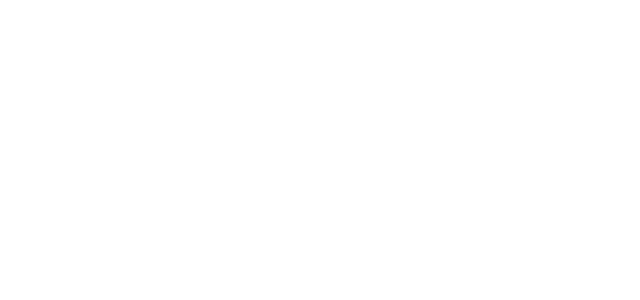
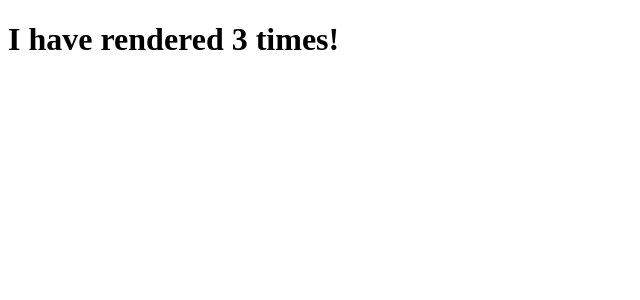
Before and after one commit to Padmavathi-SJ/Hooks, a React (Create React App) app in the folder client/: page /useEffect1 in a window 1280 px wide. Before the commit this address had no page. Shown: the top 300 px of the page, without its empty margins (0-640 px from the left). Built offline with nearby package versions, Linux system fonts and the light colour scheme.

Commit message:
updated useEffect

```diff
--- a/client/src/App.jsx
+++ b/client/src/App.jsx
@@ -3,6 +3,7 @@
 import UseStateHook from './Materials/useStateHook';
 import UseStateHook2 from './Materials/useStateHook2';
 import UseStateHook3 from './Materials/useStateHook3';
+import UseEffectHook1 from './Materials/useEffectHook1';
 
 function App(){
   return (
@@ -12,6 +13,7 @@
         <Route path="/" element={<UseStateHook />}/>
         <Route path="/example2" element={<UseStateHook2 />}/>
         <Route path="/example3" element={<UseStateHook3 />}/>
+        <Route path="/useEffect1" element={<UseEffectHook1 />}/>
       </Routes>
     </Router>
     </>
--- /dev/null
+++ b/client/src/Materials/useEffectHook1.jsx
@@ -0,0 +1,44 @@
+// useEffect
+
+/*
+1. Allow us to perform sideEffects in our component
+example:  1. fetching data from api
+          2. Directly updating DOM
+          3. set time out, set time intervals
+
+
+--> useEffect will have 2 things --> callback func(), dependencies
+We can use useEffect with any dependencies
+callback fn, and with empty array also we can use
+
+1. --> Whenever we are using useEffect without any dependencies, then it will execute its function,
+whenever any state changes in this component.
+
+2. --> If we are added an empty array or whenever we are using an empty array, then it will execute the callback function
+only once when the component gets loaded.
+
+3. ---> if we give count inside array --> whenever the count changes the useEffect function again will be executed
+          */
+
+
+import { useEffect, useState } from "react";
+
+function useEffectHook1() {
+    const [count, setCount] = useState(0);
+    const [name, setName] = useState('React Hooks');
+
+    useEffect(() => {
+        setTimeout(() => {
+            setCount(count => count+1);
+        }, 2000)
+    }, [count, name])
+
+
+    return(
+        <>
+        <h1>I have rendered {count} times!</h1>
+        </>
+    )
+}
+
+export default useEffectHook1;
--- a/client/src/index.js
+++ b/client/src/index.js
@@ -6,7 +6,7 @@
 
 const root = ReactDOM.createRoot(document.getElementById('root'));
 root.render(
-  <React.StrictMode>
+
     <App />
-  </React.StrictMode>
+
 );
```
